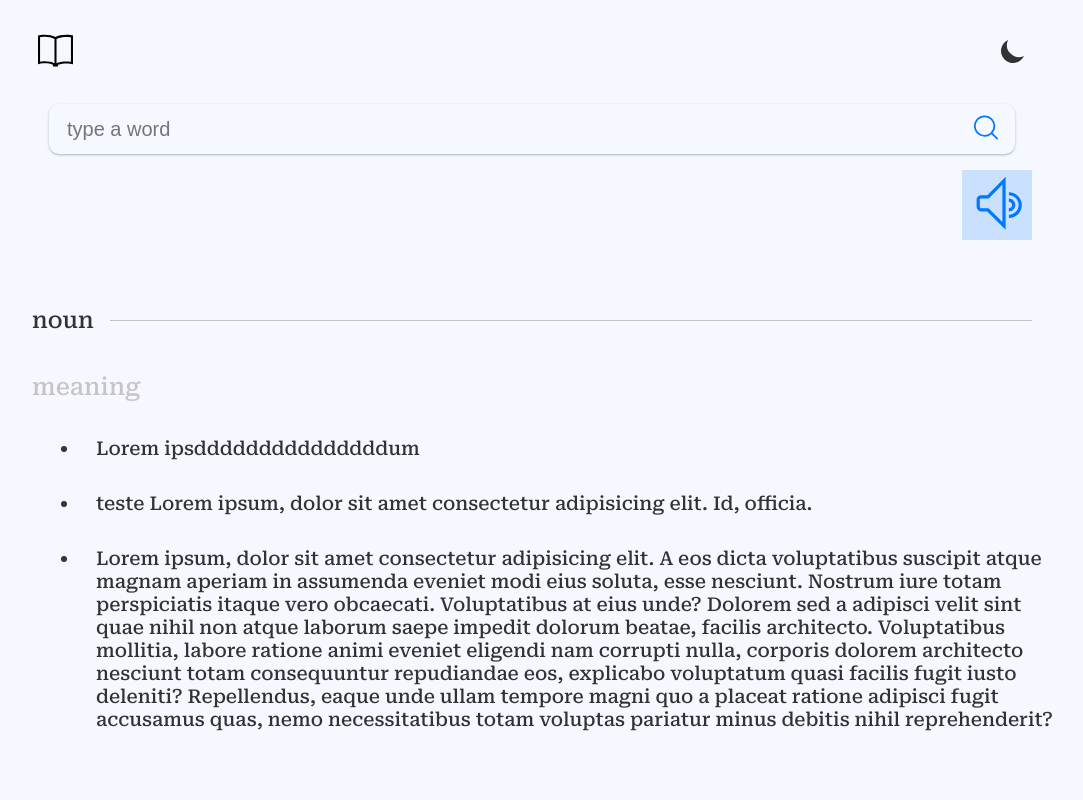
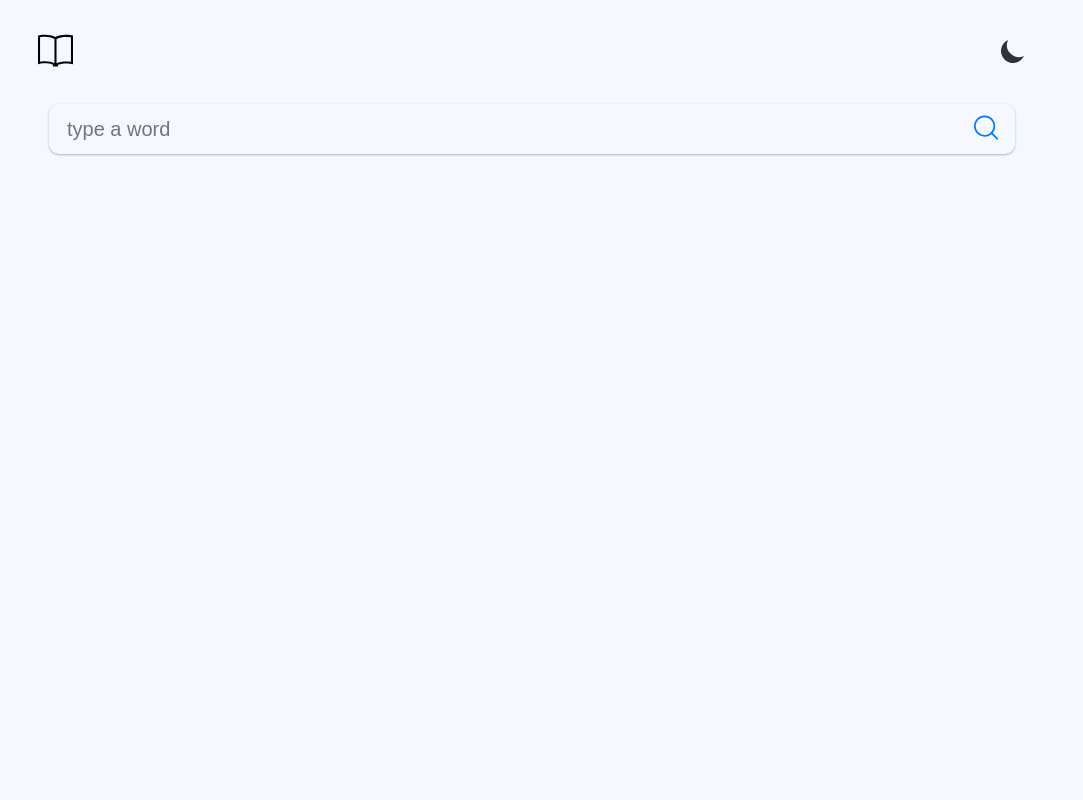
Before and after one commit to maicondguerian/dictionary-web-api, a React (Vite) app: page / in a window 1280 px wide. Shown: the top 800 px of the page, without its empty margins (108-1191 px from the left). Built offline with nearby package versions, Linux system fonts and the light colour scheme.

Commit message:
criada iteracao para dar play em audio

```diff
--- a/src/App.jsx
+++ b/src/App.jsx
@@ -4,7 +4,6 @@ import { Header } from "./components/header/Header.style"
 import { theme, darkThemeColor } from "./theme/theme"
 import { Container } from "./container/Div.style";
 import { SearchBar } from "./components/search/Input";
-import {  TfiVolume } from "react-icons/tfi";
 import { Content } from "./components/content/Content";
 import { MyContext } from "./context/Mycontext";
 import { TfiBook } from "react-icons/tfi";
@@ -13,7 +12,7 @@ import {  HiMoon, HiOutlineSun } from "react-icons/hi";
 function App() {
   const [toggleTheme, settoggleTheme] = useState(theme);
   const [keyboard, setKeyboard] = useState('');
-  const [inpWord, setInpWord] = useState('');
+  const [wordList, setWordList] = useState([]);
   const [iconTheme, setIconTheme] = useState(toggleTheme === theme ? HiMoon : HiOutlineSun)
 
   const handleKeyboard = (e) => {
@@ -24,19 +23,7 @@ function App() {
     fetch(`https://api.dictionaryapi.dev/api/v2/entries/en/${keyboard}`)
       .then((resp) => resp.json())
       .then(data => {
-        data.forEach(element => {
-          //console.log(Object.keys(element.phonetics));
-          const data = element.phonetics
-          data.forEach(ajuda => {
-            console.log(ajuda.text)
-            setInpWord(ajuda.text)
-          })
-        });
-          // data.map((data) =>{
-          //   setInpWord(data)
-          //   console.log(Object.keys(data))
-          //   //console.log(data.phonetics)
-          // })
+        setWordList(data);
       })
   }
 
@@ -82,13 +69,11 @@ function App() {
   return (
     <ThemeProvider theme={toggleTheme}>
       <GlobalStyle />
-      <MyContext.Provider value={{ handleTheme, handleKeyboard, handleWord, handlekeyBoardEnter, keyboard, setInpWord, handleWord, inpWord  }}>
+      <MyContext.Provider value={{ handleTheme, handleKeyboard, handleWord, handlekeyBoardEnter, keyboard, wordList, setWordList, handleWord  }}>
         <Container>
           <Header Icon={TfiBook} size={35} color={'#000f'} />
           <SearchBar />
-          {inpWord.word}
-          {inpWord ? inpWord : null}
-          <Content Icon={TfiVolume} size={55} color={'#0079ff'} />
+          <Content />
         </Container>
       </MyContext.Provider>
     </ThemeProvider>
--- a/src/components/content/Content.jsx
+++ b/src/components/content/Content.jsx
@@ -1,5 +1,6 @@
 import { useContext } from "react";
 import styled from "styled-components";
+import { TfiVolume } from "react-icons/tfi";
 import { MyContext } from "../../context/Mycontext";
 
 const StyledContent = styled.div`
@@ -112,17 +113,36 @@ const StyledList = styled.div`
         }
     }
 `
-export const Content = ({ Icon, size, color }) => {
-    const { inpWord } = useContext(MyContext)
+
+const Word = ({ value }) => {
+    let dataPhonectic = value.phonetics.filter(phonetic => {
+        return phonetic.audio.endsWith('.mp3') && phonetic.text && phonetic.text.length > 0;
+    });
+
+    if(dataPhonectic.length > 0) {
+        dataPhonectic = dataPhonectic[0];
+    }
+
+    const playAudio = () => {
+        let audio = new Audio(dataPhonectic.audio);
+        audio.play();
+    }
+
     return (
-        <StyledContent>
+        <>
             <ul>
-                <li><h1>{inpWord.word}</h1></li>
-                <li> <button>  {Icon ? <Icon size={size} color={color} /> : <></>} </button> </li>
+                <li><h1>{value.word}</h1></li>
+                {
+                    dataPhonectic && dataPhonectic.audio  &&
+                    <li>
+                        <button onClick={playAudio}>
+                            <TfiVolume size={55} color='#0079ff' />
+                        </button>
+                    </li>
+                }
             </ul>
             <span>
-            {/* <h1>{Array.isArray(inpWord.phonetics) && inpWord.phonetics[2] && inpWord.phonetics[2].text}</h1> */}
-            {/* <h1>{inpWord ? inpWord.phonetics[2].text : null}  </h1>  */}
+                <h1>{dataPhonectic.text}</h1>
                 <span></span>
             </span>
             <StyledDiv>
@@ -154,6 +174,18 @@ export const Content = ({ Icon, size, color }) => {
                     <span> Lorem ipsum dolor sit amet consectetur adipisicing elit. Necessitatibus maxime doloribus architecto iste soluta culpa dolorum velit provident, ea veritatis.</span>
                 </ul>
             </StyledList>
+        </>
+    )
+}
+
+export const Content = () => {
+    const { wordList } = useContext(MyContext);
+
+    return (
+        <StyledContent>
+            {wordList.map((word, index) =>
+                <Word value={word} key={index} />
+            )}
         </StyledContent>
     )
 }
```
